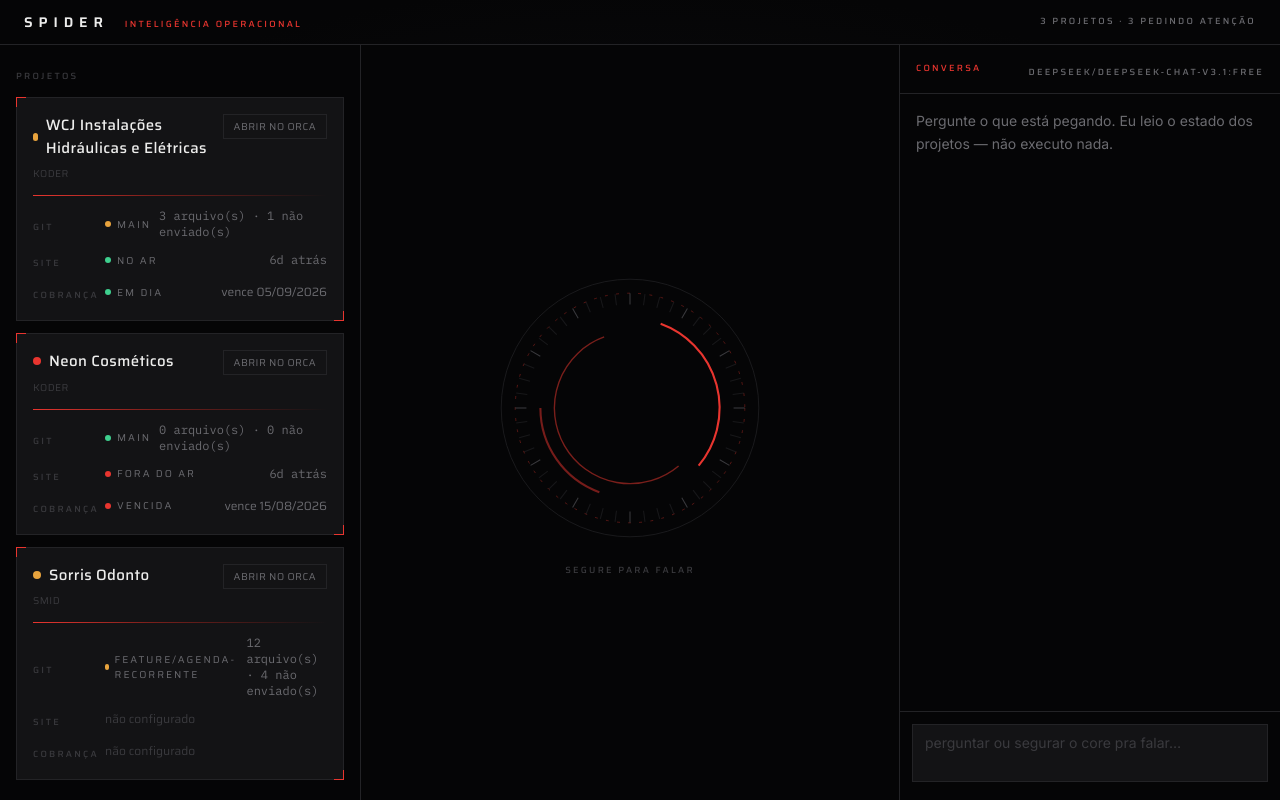
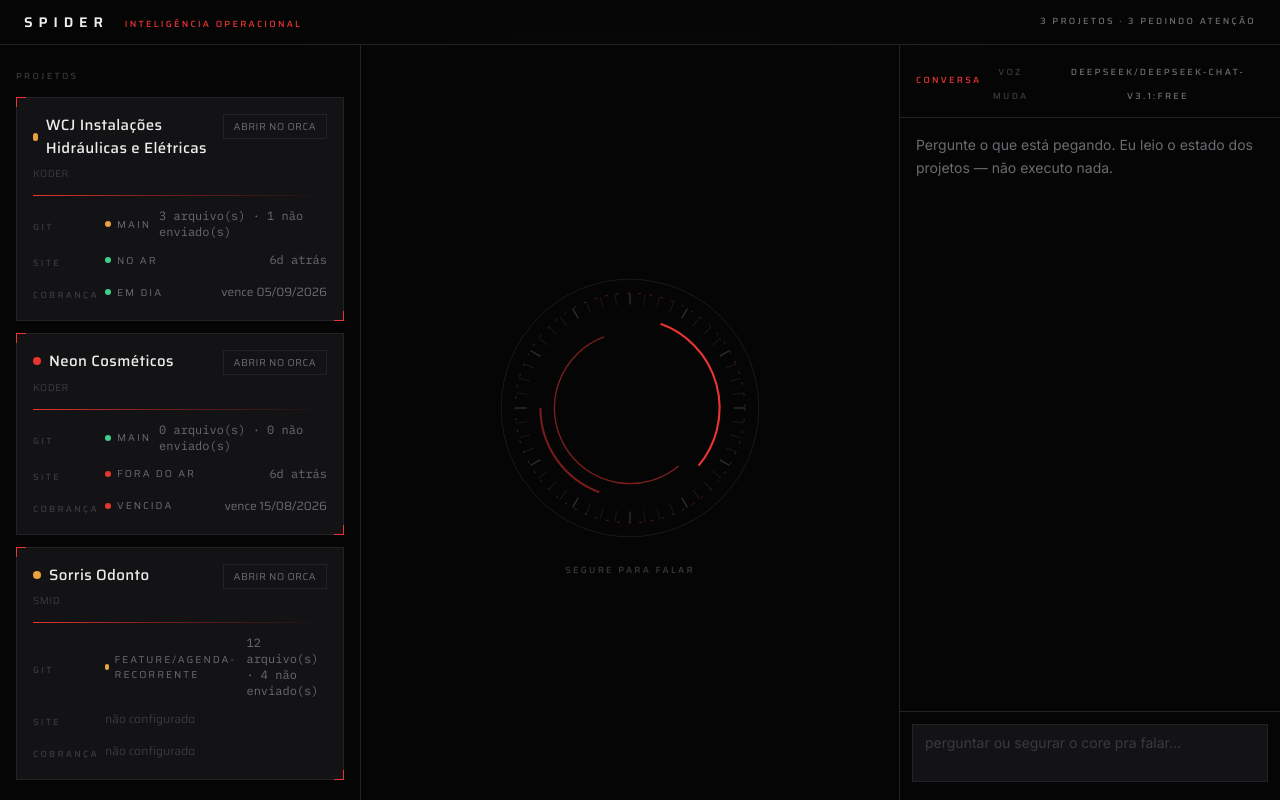
Before and after one commit to kaiquemoraessantoss2-hub/spider, a Next.js app: page / in a window 1280 px wide. Built offline with nearby package versions, Linux system fonts and the light colour scheme.

Commit message:
feat: leitura em voz alta da resposta

```diff
--- a/src/components/ChatPanel.tsx
+++ b/src/components/ChatPanel.tsx
@@ -5,6 +5,7 @@ import type { ClientProject } from "@/types/project";
 import { streamChat, MissingKeyError, type ChatMessage } from "@/lib/llm";
 import { loadSettings, type Settings } from "@/lib/settings";
 import { buildSystemPrompt } from "@/lib/context";
+import { speak } from "@/lib/voice";
 import { MicroLabel } from "@/components/hud/MicroLabel";
 import { SettingsDialog } from "@/components/SettingsDialog";
 
@@ -15,6 +16,7 @@ export function ChatPanel({ projects }: { projects: ClientProject[] }) {
   const [erro, setErro] = useState<string | null>(null);
   const [configurando, setConfigurando] = useState(false);
   const [settings, setSettings] = useState<Settings | null>(null);
+  const [falar, setFalar] = useState(false);
   const fimDaLista = useRef<HTMLDivElement>(null);
 
   // loadSettings toca localStorage, que não existe no passe de servidor do
@@ -56,8 +58,10 @@ export function ChatPanel({ projects }: { projects: ClientProject[] }) {
     ]);
 
     const controller = new AbortController();
+    let completa = "";
     try {
       for await (const pedaco of streamChat(historico, settings, controller.signal)) {
+        completa += pedaco;
         setMessages((m) => {
           const copia = [...m];
           const ultima = copia[copia.length - 1];
@@ -67,6 +71,9 @@ export function ChatPanel({ projects }: { projects: ClientProject[] }) {
           return copia;
         });
       }
+      // Fala uma vez só, com a resposta completa — chamar speak() a cada
+      // pedaço do streaming corta a fala no WebView2 a cada token.
+      if (falar && completa) speak(completa);
     } catch (e) {
       if (e instanceof MissingKeyError) setConfigurando(true);
       setErro(e instanceof Error ? e.message : String(e));
@@ -79,9 +86,16 @@ export function ChatPanel({ projects }: { projects: ClientProject[] }) {
     <div className="relative flex h-full flex-col">
       <div className="flex items-center justify-between border-b border-line px-4 py-3">
         <MicroLabel tone="ember">conversa</MicroLabel>
-        <button type="button" onClick={() => setConfigurando(true)}>
-          <MicroLabel>{settings?.model ?? "configurar"}</MicroLabel>
-        </button>
+        <div className="flex items-center gap-3">
+          <button type="button" onClick={() => setFalar((v) => !v)} aria-pressed={falar}>
+            <MicroLabel tone={falar ? "ember" : "faint"}>
+              {falar ? "voz ligada" : "voz muda"}
+            </MicroLabel>
+          </button>
+          <button type="button" onClick={() => setConfigurando(true)}>
+            <MicroLabel>{settings?.model ?? "configurar"}</MicroLabel>
+          </button>
+        </div>
       </div>
 
       <div className="flex-1 space-y-4 overflow-y-auto px-4 py-4">
```
